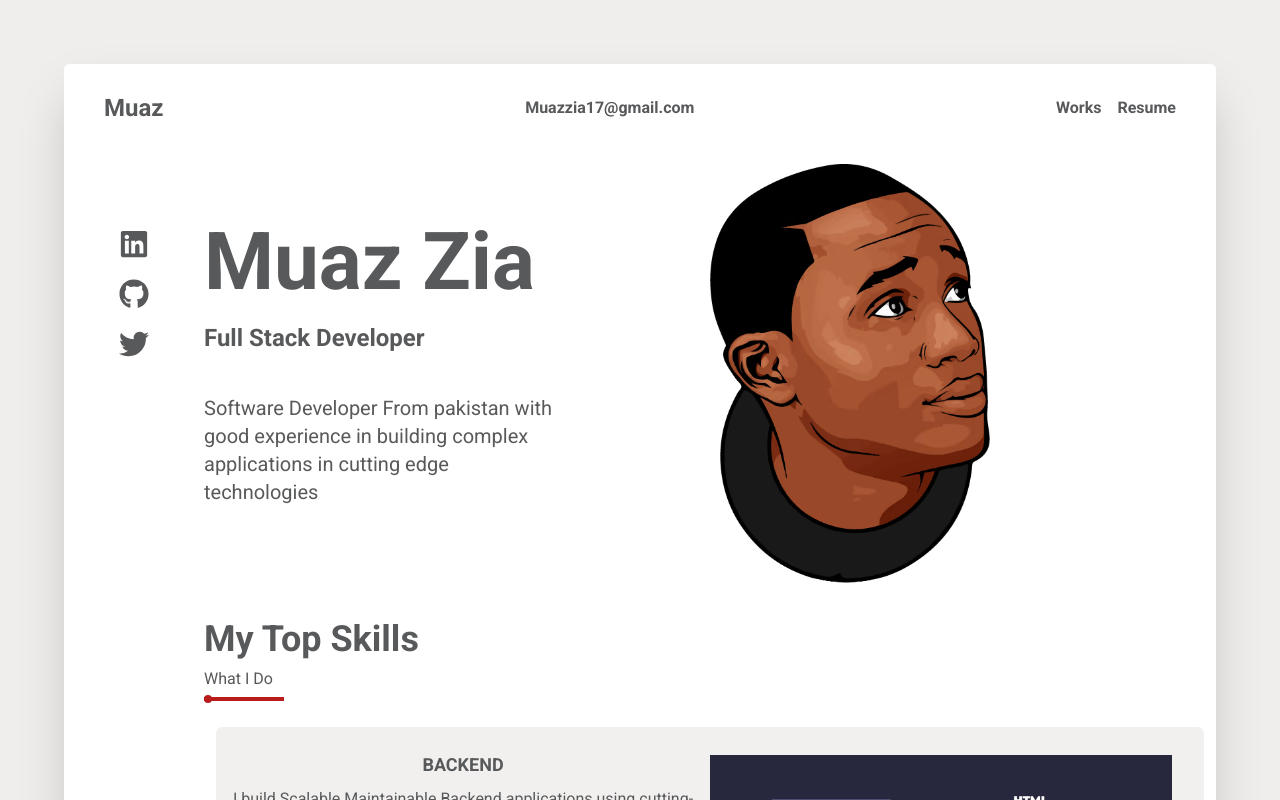
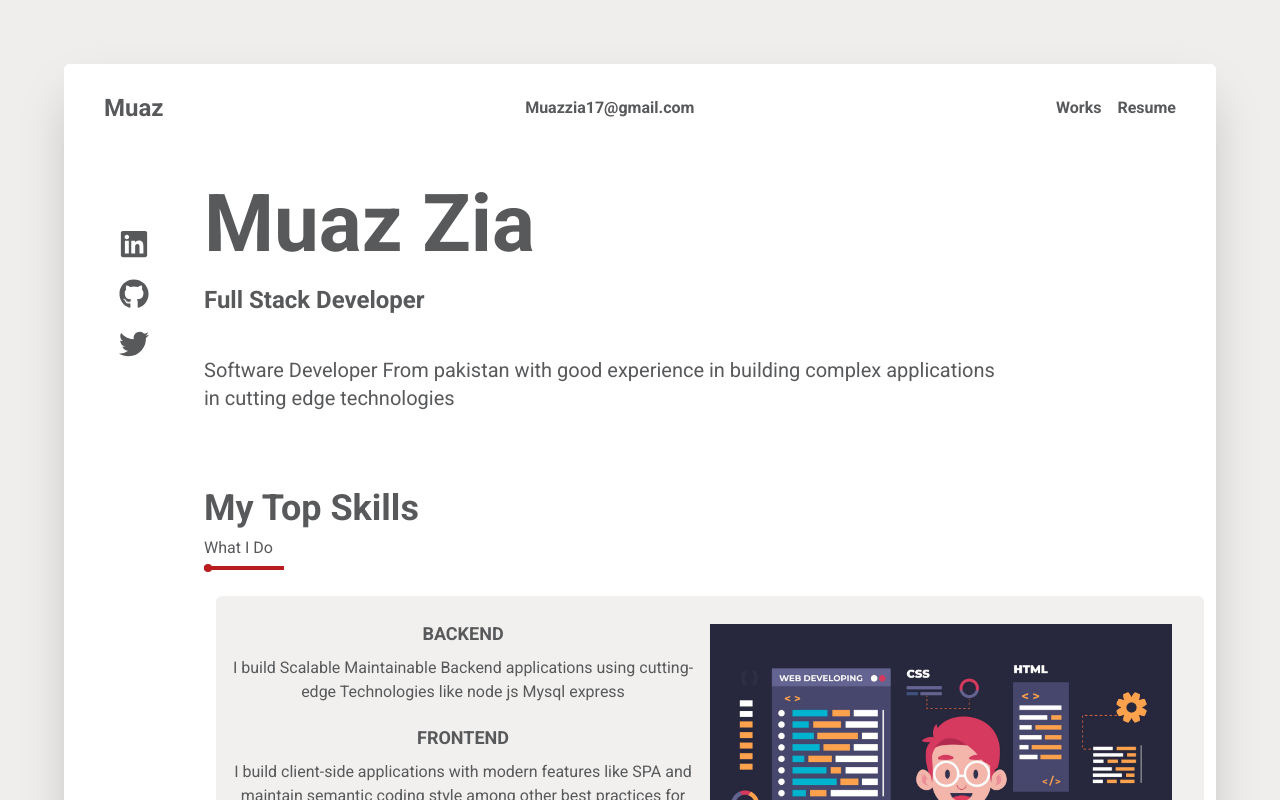
Before and after one commit to Muazzia/portfolio, a React (Vite) app: page / in a window 1280 px wide. Shown: the top 800 px of the page. Built offline with nearby package versions, Linux system fonts and the light colour scheme.

Commit message:
updated width

```diff
--- a/src/components/LandingPage.tsx
+++ b/src/components/LandingPage.tsx
@@ -1,13 +1,15 @@
-import mainImage from "../assets/image.avif";
+// import mainImage from "../assets/image.avif";
 
 const LandingPage = () => {
   return (
     <section className="main flex flex-col md:flex-row justify-center md:justify-start items-center mt-5">
-      <div className="left md:w-1/2">
+      {/* md:w-1/2 */}
+      <div className="left md:w-[80%]">
         <section className="flex justify-center md:justify-start flex-col items-center md:items-start text-maingrey text-center md:text-left">
           <h2 className="font-bold text-[3rem] md:text-[5rem]">Muaz Zia</h2>
           <p className="font-bold md:text-2xl">Full Stack Developer</p>
-          <section className="my-10 text-sm md:text-xl w-[200px] md:w-[325px] lg:w-[350px]">
+          {/* -[200px] md:w-[325px] lg:w-[350px] */}
+          <section className="my-10 text-sm md:text-xl w-[100%]">
             <p className="text-center md:text-left">
               Software Developer From pakistan with good experience in building
               complex applications in cutting edge technologies
@@ -18,7 +20,7 @@ const LandingPage = () => {
       <div className="right">
         <section>
           <div className="flex justify-center items-center">
-            <img src={mainImage} alt="" className="w-40 md:w-[280px]" />
+            {/* <img src={mainImage} alt="" className="w-40 md:w-[280px]" /> */}
           </div>
         </section>
       </div>
```
Also changed, not shown: 1 other file (tests, documents, lock files or other folders).
